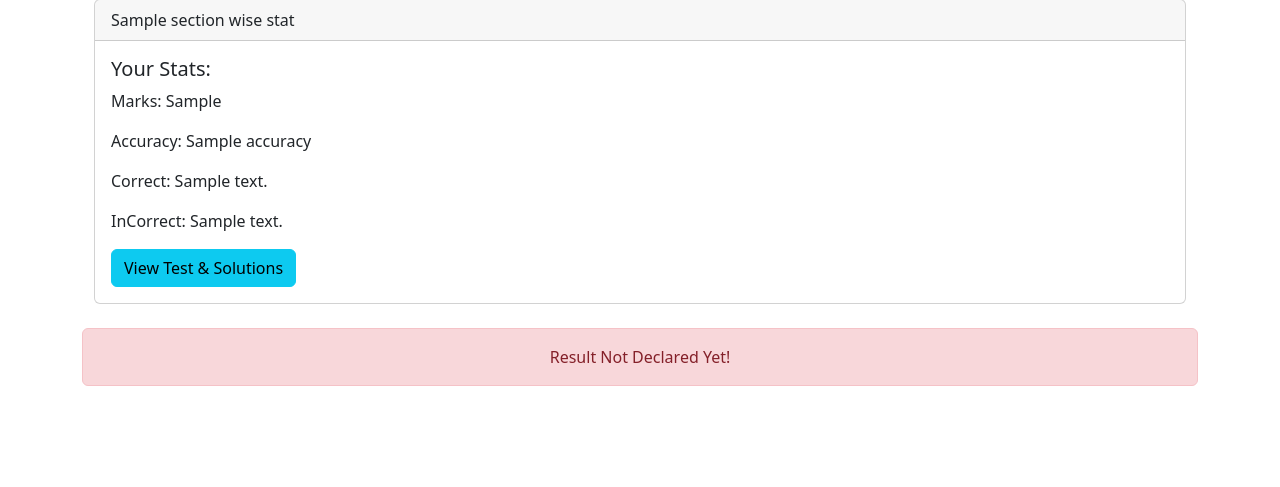
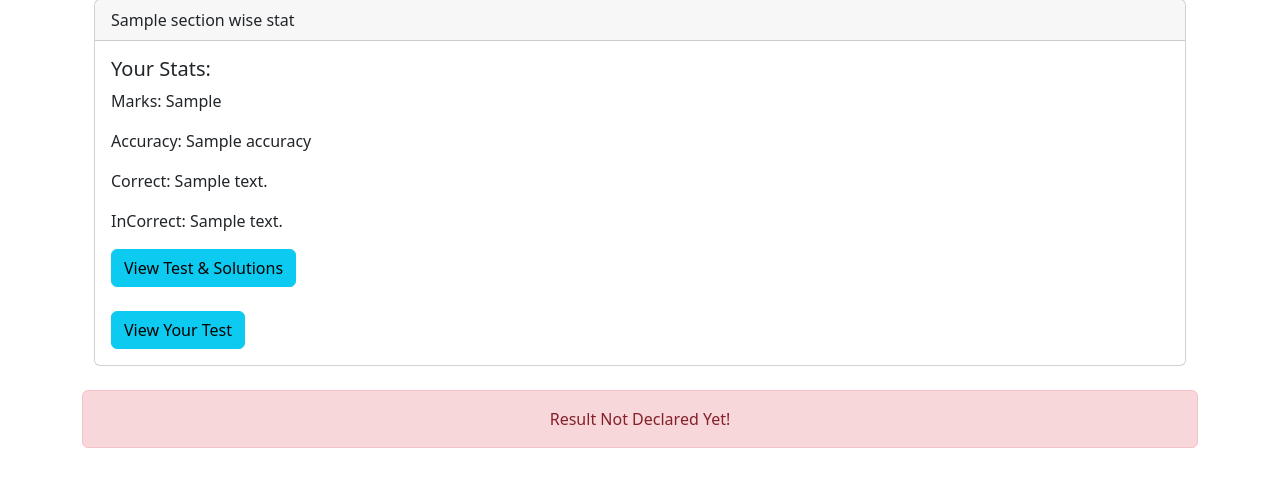
Before and after one commit to emsaumay/classplus-extended, a Flask app: template templates/test.html in a window 1280 px wide. Shown: the part 105-592 px from the top of the page. Run offline with Flask 2, Linux system fonts and the light colour scheme; the template is opened without the code that fills it: most values are stand-ins (such as "Sample title", 1, 10 or a date in 2020).

Commit message:
feat: added view test

```diff
--- a/index.py
+++ b/index.py
@@ -245,7 +245,7 @@ def get_test(id, token):
     'x-cms-access-token': cmstoken,
 }
     cms = r.get(f'{os.environ.get("TEST_EVALUATE")}{studentTestId}', headers=cms_headers).json()['data']
-    return cms, cmstoken, studentTestId, testId
+    return cms, cmstoken, studentTestId, testId, solurl
 
 @app.route("/")
 def hello_world():
@@ -295,8 +295,8 @@ def report():
 def test():
     id = str(request.args.get('testid'))
     token = str(request.args.get('token'))
-    cms, cmstoken, studentTestId, testId = get_test(id, token)
-    return render_template('test.html', cms=cms, token=token, cmstoken=cmstoken, studentTestId=studentTestId, testId=testId)
+    cms, cmstoken, studentTestId, testId, solurl = get_test(id, token)
+    return render_template('test.html', solurl=solurl, cms=cms, token=token, cmstoken=cmstoken, studentTestId=studentTestId, testId=testId)
 
 @app.route('/solution')
 def solution():
--- a/templates/test.html
+++ b/templates/test.html
@@ -61,7 +61,8 @@
             <p class="card-text">Accuracy: {{cms['sectionWiseStats'][0]['accuracy'] }}</p>
             <p class="card-text">Correct: {{cms['sectionWiseStats'][0]['correctAnswers'] }}</p>
             <p class="card-text">InCorrect: {{cms['sectionWiseStats'][0]['inCorrectAnswers'] }}</p>
-            <a href="/solution?testid={{testId}}&studenttestid={{studentTestId}}&cmstoken={{cmstoken}}" target="_blank" class="btn btn-info">View Test & Solutions</a>
+            <a href="/solution?testid={{testId}}&studenttestid={{studentTestId}}&cmstoken={{cmstoken}}" target="_blank" class="btn btn-info">View Test & Solutions</a><br><br>
+            <a href="https://student-cms.classplusapp.com/solution?token={{cmstoken}}&testId={{testId}}&studentTestId={{studentTestId}}&defaultLanguage=en&isGenericShare=false" target="_blank" class="btn btn-info">View Your Test</a>
           </div>
         </div>
       </div>
```
